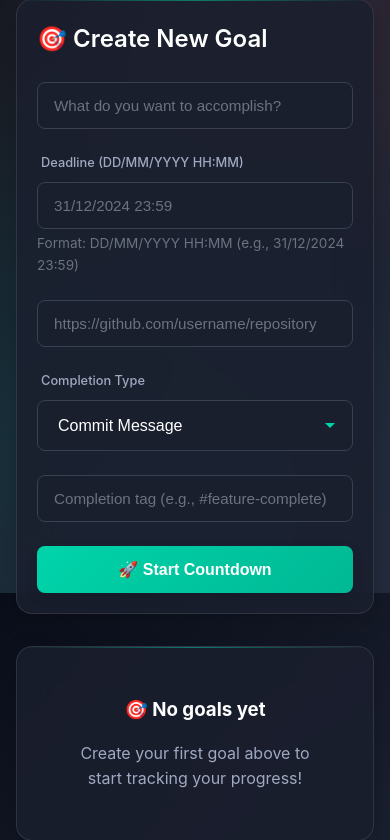
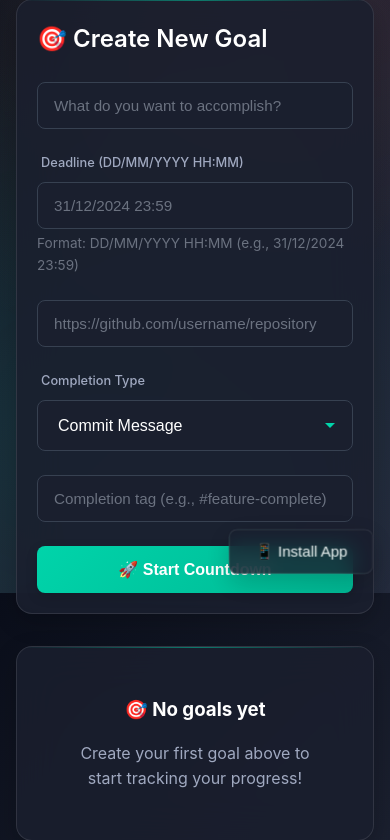
Before and after one commit to HithaHarish/Git-Done, a Flask app: page / in a window 390 px wide; the page is wider, and only the part inside the window is pictured. Shown: the part 251-1091 px from the top of that part. Run offline with Flask 3, Linux system fonts and the light colour scheme; the visitor is signed in with stand-in values (Sample User, id 1); data that the repository does not hold is empty.

Commit message:
Fix PWA installation failures on mobile devices
Resolves issue #19 where PWA installation was failing silently on mobile devices.

Key fixes:
- Updated manifest.json with correct theme color and icon configuration
- Fixed service worker cache paths and improved error handling
- Updated cache version to git-done-v3 for fresh installation attempts
- Added proper server routes for manifest and service worker with correct MIME types
- Improved manifest compatibility across different devices and orientations

The PWA should now install successfully on both Android and iOS devices
without the silent failures previously experienced.

```diff
--- a/application.py
+++ b/application.py
@@ -135,6 +135,14 @@ def service_worker():
     response = make_response(application.send_static_file('service-worker.js'))
     response.headers['Content-Type'] = 'application/javascript'
     response.headers['Service-Worker-Allowed'] = '/'
+    response.headers['Cache-Control'] = 'no-cache'
+    return response
+
+@application.route('/manifest.json')
+def manifest():
+    response = make_response(application.send_static_file('manifest.json'))
+    response.headers['Content-Type'] = 'application/manifest+json'
+    response.headers['Cache-Control'] = 'no-cache'
     return response
 
 @application.route('/api/github-webhook', methods=['POST'])
--- a/static/css/style.css
+++ b/static/css/style.css
@@ -862,25 +862,32 @@ a:focus-visible {
 }
 
 /* PWA Specific Styles */
-#pwa-install-btn {
-    position: fixed !important;
-    bottom: 20px !important;
-    right: 20px !important;
-    z-index: 1000 !important;
-    opacity: 0.95 !important;
-    backdrop-filter: blur(10px) !important;
-    -webkit-backdrop-filter: blur(10px) !important;
-    box-shadow: var(--shadow-lg) !important;
-    border: 1px solid var(--glass-border) !important;
-    background: var(--glass-bg) !important;
+#pwa-install-btn,
+#ios-install-btn {
+    position: fixed;
+    bottom: 20px;
+    right: 20px;
+    z-index: 1000;
+    opacity: 0.95;
+    backdrop-filter: blur(10px);
+    -webkit-backdrop-filter: blur(10px);
+    box-shadow: var(--shadow-lg);
+    border: 1px solid var(--glass-border);
+    background: var(--glass-bg);
     animation: pwa-install-pulse 2s infinite;
     display: none;
 }
 
-#pwa-install-btn:hover {
-    opacity: 1 !important;
-    transform: translateY(-2px) !important;
-    box-shadow: 0 12px 30px rgba(0,0,0,0.25) !important;
+#pwa-install-btn.show,
+#ios-install-btn.show {
+    display: block;
+}
+
+#pwa-install-btn:hover,
+#ios-install-btn:hover {
+    opacity: 1;
+    transform: translateY(-2px);
+    box-shadow: 0 12px 30px rgba(0,0,0,0.25);
 }
 
 @keyframes pwa-install-pulse {
--- a/static/js/app.js
+++ b/static/js/app.js
@@ -460,13 +460,20 @@ class PWAManager {
 
     handleInstallPrompt() {
         let deferredPrompt;
+        const isIOS = /iPad|iPhone|iPod/.test(navigator.userAgent) && !window.MSStream;
+        const isStandalone = window.matchMedia('(display-mode: standalone)').matches || window.navigator.standalone;
+
+        // For iOS devices, show install instructions if not already installed
+        if (isIOS && !isStandalone) {
+            this.showIOSInstallInstructions();
+        }
 
         window.addEventListener('beforeinstallprompt', (e) => {
             console.log('PWA: Install prompt available');
             e.preventDefault();
             deferredPrompt = e;
 
-            // Show custom install button (optional)
+            // Show custom install button
             this.showInstallButton(deferredPrompt);
         });
 
@@ -475,6 +482,15 @@ class PWAManager {
             deferredPrompt = null;
             this.hideInstallButton();
         });
+
+        // Fallback: Show button after delay if beforeinstallprompt hasn't fired
+        // This helps with desktop testing
+        setTimeout(() => {
+            if (!deferredPrompt && !isIOS && !isStandalone) {
+                console.log('PWA: Showing fallback install button');
+                this.showFallbackInstallButton();
+            }
+        }, 2000);
     }
 
     showInstallButton(deferredPrompt) {
@@ -496,17 +512,99 @@ class PWAManager {
                 }
             });
 
+            // Append to body (bottom-right position)
             document.body.appendChild(installButton);
         }
 
-        installButton.style.display = 'block';
+        installButton.classList.add('show');
     }
 
     hideInstallButton() {
         const installButton = document.getElementById('pwa-install-btn');
         if (installButton) {
-            installButton.style.display = 'none';
+            installButton.classList.remove('show');
         }
+    }
+
+    showIOSInstallInstructions() {
+        // Create iOS install instructions button
+        let iosButton = document.getElementById('ios-install-btn');
+        if (!iosButton) {
+            iosButton = document.createElement('button');
+            iosButton.id = 'ios-install-btn';
+            iosButton.className = 'btn-secondary';
+            iosButton.innerHTML = '📱 Install App';
+
+            iosButton.addEventListener('click', () => {
+                const modal = document.createElement('div');
+                modal.className = 'ios-install-modal';
+                modal.innerHTML = `
+                    <div class="ios-install-content">
+                        <h3>Install Git-Done on iOS</h3>
+                        <ol>
+                            <li>Tap the <strong>Share</strong> button <span style="font-size: 1.2em;">⎋</span> in Safari</li>
+                            <li>Scroll and tap <strong>"Add to Home Screen"</strong> <span style="font-size: 1.2em;">➕</span></li>
+                            <li>Tap <strong>"Add"</strong> in the top right</li>
+                        </ol>
+                        <button class="btn-primary" onclick="this.closest('.ios-install-modal').remove()">Got it!</button>
+                    </div>
+                `;
+                document.body.appendChild(modal);
+
+                // Close modal when clicking outside
+                modal.addEventListener('click', (e) => {
+                    if (e.target === modal) {
+                        modal.remove();
+                    }
+                });
+            });
+
+            // Append to body (bottom-right position)
+            document.body.appendChild(iosButton);
+        }
+
+        iosButton.classList.add('show');
+    }
+
+    showFallbackInstallButton() {
+        // Create fallback install button for desktop/manual install
+        let installButton = document.getElementById('pwa-install-btn');
+        if (!installButton) {
+            installButton = document.createElement('button');
+            installButton.id = 'pwa-install-btn';
+            installButton.className = 'btn-secondary';
+            installButton.innerHTML = '📱 Install App';
+
+            installButton.addEventListener('click', () => {
+                const modal = document.createElement('div');
+                modal.className = 'ios-install-modal';
+                modal.innerHTML = `
+                    <div class="ios-install-content">
+                        <h3>Install Git-Done</h3>
+                        <p><strong>Chrome/Edge (Desktop):</strong></p>
+                        <ol>
+                            <li>Click the <strong>⊕ Install</strong> icon in the address bar</li>
+                            <li>Or use browser menu → "Install Git-Done"</li>
+                        </ol>
+                        <p><strong>Chrome (Android):</strong></p>
+                        <ol>
+                            <li>Tap menu (⋮) → "Install app" or "Add to Home screen"</li>
+                        </ol>
+                        <button class="btn-primary" onclick="this.closest('.ios-install-modal').remove()">Got it!</button>
+                    </div>
+                `;
+                document.body.appendChild(modal);
+
+                modal.addEventListener('click', (e) => {
+                    if (e.target === modal) modal.remove();
+                });
+            });
+
+            // Append to body (bottom-right position)
+            document.body.appendChild(installButton);
+        }
+
+        installButton.classList.add('show');
     }
 
     showUpdateNotification() {
--- a/templates/index.html
+++ b/templates/index.html
@@ -18,7 +18,6 @@
 
     <!-- PWA Manifest -->
     <link rel="manifest" href="{{ url_for('static', filename='manifest.json') }}">
-
     <!-- PWA Meta tags -->
     <meta name="theme-color" content="#6366f1">
     <meta name="apple-mobile-web-app-capable" content="yes">
```
Also changed, not shown: other parts of static/css/style.css (+48 -0 lines), static/service-worker.js (+19 -7 lines), static/manifest.json.
